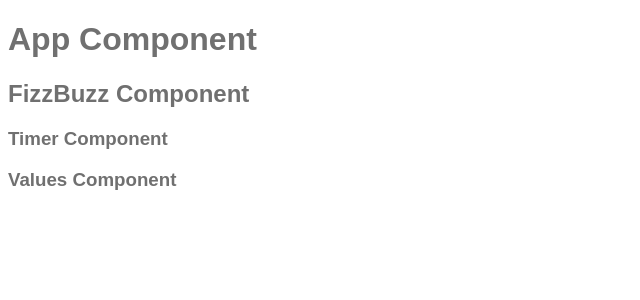
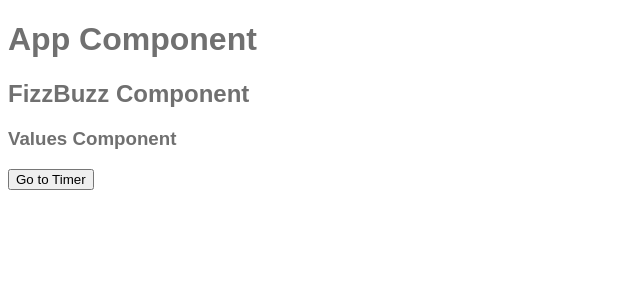
Before and after one commit to TangoYankee/fizzbuzztime, a React app: page / in a window 1280 px wide. Shown: the top 300 px of the page, without its empty margins (0-640 px from the left). Built offline with nearby package versions, Linux system fonts and the light colour scheme.

Commit message:
toggle bewteen timer and values

```diff
--- a/src/components/FizzBuzz/Timer/index.tsx
+++ b/src/components/FizzBuzz/Timer/index.tsx
@@ -1,7 +1,18 @@
 import * as React from 'react'
 
-export const Timer:React.FunctionComponent = () => {
-    return(
-        <h3>Timer Component</h3>
-    )
+import { FizzBuzz } from 'components/FizzBuzz'
+
+type TimerProps = {
+    toggleValuesAreShown: FizzBuzz['toggleValuesAreShown']
 }
+
+export const Timer = ({ toggleValuesAreShown }: TimerProps) => {
+  return (
+    <div>
+      <h3>Timer Component</h3>
+      <button onClick={toggleValuesAreShown}>
+            &lt; Set Times
+      </button>
+    </div>
+  )
+}
--- a/src/components/FizzBuzz/Values/index.tsx
+++ b/src/components/FizzBuzz/Values/index.tsx
@@ -1,7 +1,18 @@
 import * as React from 'react'
 
-export const Values: React.FunctionComponent = () => {
-    return(
-        <h3>Values Component</h3>
-    )
+import { FizzBuzz } from 'components/FizzBuzz'
+
+type ValuesProps = {
+    toggleValuesAreShown: FizzBuzz['toggleValuesAreShown']
 }
+
+export const Values = ({ toggleValuesAreShown }: ValuesProps) => {
+  return (
+    <div>
+      <h3>Values Component</h3>
+      <button onClick={toggleValuesAreShown}>
+                Go to Timer
+      </button>
+    </div>
+  )
+}
--- a/src/components/FizzBuzz/index.tsx
+++ b/src/components/FizzBuzz/index.tsx
@@ -1,14 +1,45 @@
 import * as React from 'react'
 
 import { Timer } from 'components/FizzBuzz/Timer'
-import { Values} from 'components/FizzBuzz/Values'
+import { Values } from 'components/FizzBuzz/Values'
 
-export const FizzBuzz: React.FunctionComponent = () => {
+type MyState = {
+    valuesAreShown: boolean
+}
+
+export class FizzBuzz extends React.Component<{}, MyState> {
+  constructor (props: any) {
+    super(props)
+    this.state = {
+      valuesAreShown: true
+    }
+    this.toggleValuesAreShown = this.toggleValuesAreShown.bind(this)
+  }
+
+  toggleValuesAreShown () {
+    this.setState({
+      valuesAreShown: !this.state.valuesAreShown
+    })
+  }
+
+  renderValues () {
     return (
-        <div>
-            <h2>FizzBuzz Component</h2>
-            <Timer />
-            <Values />
-        </div>
+      <Values toggleValuesAreShown={() => this.toggleValuesAreShown()} />
     )
+  }
+
+  renderTimer () {
+    return (
+      <Timer toggleValuesAreShown={() => this.toggleValuesAreShown()} />
+    )
+  }
+
+  render () {
+    return (
+      <div>
+        <h2>FizzBuzz Component</h2>
+        {this.state.valuesAreShown ? this.renderValues() : this.renderTimer()}
+      </div>
+    )
+  }
 }
--- a/src/index.tsx
+++ b/src/index.tsx
@@ -2,7 +2,7 @@ import * as React from 'react'
 import * as ReactDOM from 'react-dom'
 
 import 'index.css'
-import {App} from 'components/App'
+import { App } from 'components/App'
 
 ReactDOM.render(
   <App />,
```
Also changed, not shown: .eslintrc.js, src/components/App/index.tsx (indentation only).
